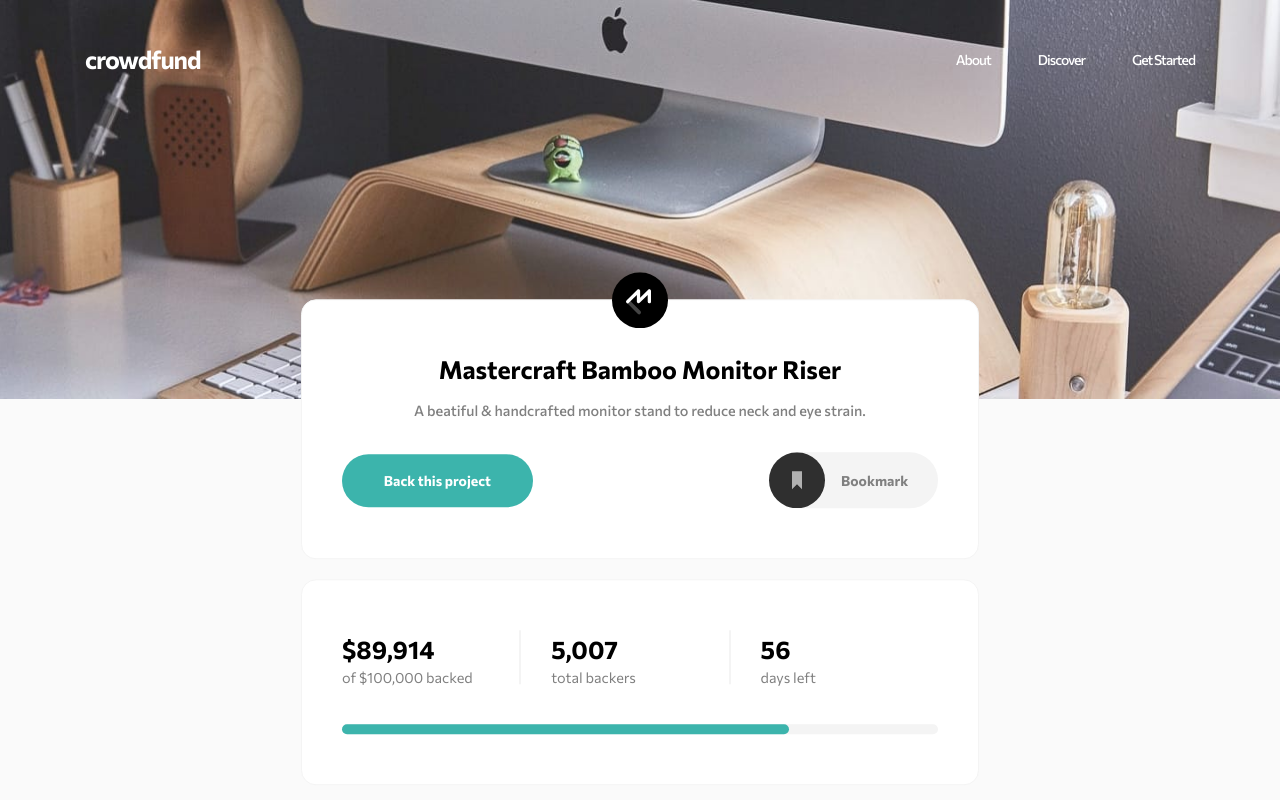
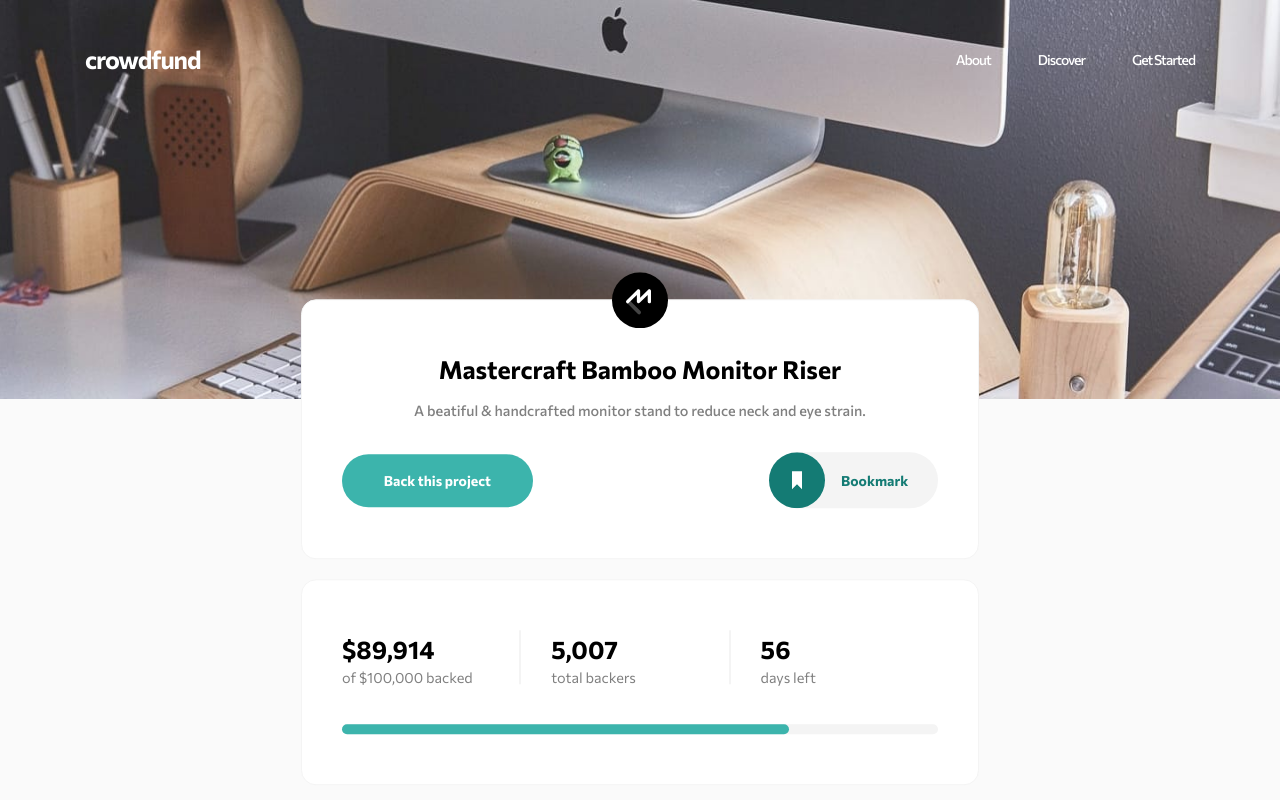
Before and after one commit to okcomputer93/crowdfunding-product-page, a React app: page / in a window 1280 px wide. Shown: the top 800 px of the page. Built offline with nearby package versions, Linux system fonts and the light colour scheme.

Commit message:
add bookmarker behavior

```diff
--- /dev/null
+++ b/src/components/Bookmarker.js
@@ -0,0 +1,63 @@
+import React, { useState } from 'react';
+import styled from 'styled-components';
+import bookmarkIcon from './../assets/images/icon-bookmark.svg';
+
+const StyledBookmark = styled.button`
+  width: 17rem;
+  padding-right: 3rem;
+  background-color: var(--medium-gray);
+  color: var(--dark-gray);
+  font-size: 1.4rem;
+  font-weight: 700;
+  border-radius: 10rem;
+  display: flex;
+  justify-content: space-between;
+  align-items: center;
+
+  .bookmark__icon {
+    transition: all 0.5s ease-in;
+    color: ${({ bookmarked }) => (bookmarked ? 'var(--dark-cyan) !important' : '#2f2f2f')};
+  }
+
+  .bookmark__symbol {
+    transition: all 0.5s ease-in;
+    color: ${({ bookmarked }) => (bookmarked ? 'var(--white) !important' : '#b1b1b1;')};
+  }
+
+  .bookmark__text {
+    transition: all 0.5s ease-in;
+    color: ${({ bookmarked }) => (bookmarked ? 'var(--dark-cyan)' : '')};
+  }
+
+  &:hover > .bookmark__icon {
+    transition: all 0.5s ease-in;
+    color: var(--dark-gray);
+  }
+
+  &:hover .bookmark__symbol {
+    transition: all 0.5s ease-in;
+    color: var(--white);
+  }
+`;
+
+const Bookmarker = ({ isBookmarked }) => {
+  const [bookmarked, setBookmarked] = useState(isBookmarked);
+
+  const toggleBookmark = () => {
+    setBookmarked(!bookmarked);
+  };
+
+  return (
+    <StyledBookmark bookmarked={bookmarked} onClick={toggleBookmark}>
+      <svg className="bookmark__icon" width="56" height="56" xmlns="http://www.w3.org/2000/svg">
+        <g fill="none" fill-rule="evenodd">
+          <circle fill="currentColor" cx="28" cy="28" r="28" />
+          <path className="bookmark__symbol" fill="currentColor" d="M23 19v18l5-5.058L33 37V19z" />
+        </g>
+      </svg>
+      <span className="bookmark__text">Bookmark</span>
+    </StyledBookmark>
+  );
+};
+
+export default Bookmarker;
--- a/src/components/Description.js
+++ b/src/components/Description.js
@@ -2,7 +2,7 @@ import React from 'react';
 import styled from 'styled-components';
 import Button from './Button';
 import Card from './Card';
-import bookmarkIcon from './../assets/images/icon-bookmark.svg';
+import Bookmarker from './Bookmarker';
 import logoMastercraft from './../assets/images/logo-mastercraft.svg';
 
 const StyledContent = styled.div`
@@ -41,27 +41,6 @@ const StyledContent = styled.div`
   }
 `;
 
-const StyledBookmark = styled.button`
-  width: 17rem;
-  padding-right: 3rem;
-  background-color: var(--medium-gray);
-  color: var(--dark-gray);
-  font-size: 1.4rem;
-  font-weight: 700;
-  border-radius: 10rem;
-  display: flex;
-  justify-content: space-between;
-  align-items: center;
-
-  .bookmark__icon {
-    transition: all 0.5s ease-in;
-  }
-
-  &:hover > .bookmark__icon {
-    filter: brightness(180%);
-  }
-`;
-
 const Description = () => {
   return (
     <Card border={'dark'}>
@@ -73,10 +52,7 @@ const Description = () => {
         </p>
         <div className="description__cta">
           <Button size={'large'}>Back this project</Button>
-          <StyledBookmark>
-            <img className="bookmark__icon" src={bookmarkIcon} alt="Bookmark icon" />
-            <span>Bookmark</span>
-          </StyledBookmark>
+          <Bookmarker isBookmarked={true}></Bookmarker>
         </div>
       </StyledContent>
     </Card>
```
